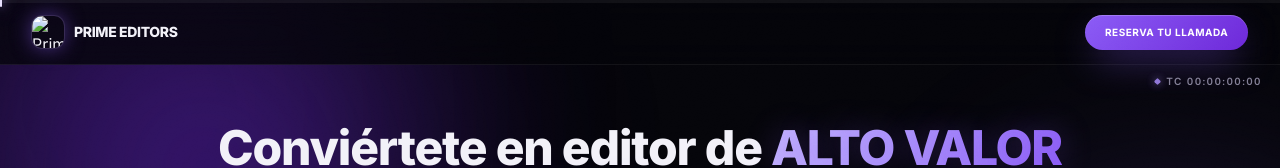
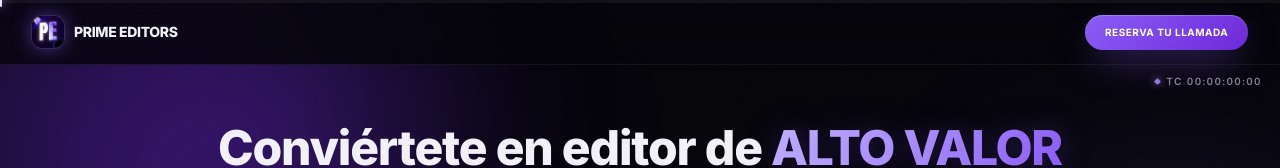
Before and after one commit to vfxmarcoo-coder/Landing, a website: page index.html in a window 1280 px wide. Shown: the top 168 px of the page. Drawn offline with nearby package versions, Linux system fonts and the light colour scheme; a script that the page names is missing.

Commit message:
Update index.html

```diff
--- a/index.html
+++ b/index.html
@@ -371,7 +371,7 @@
 <header class="site-nav fixed top-0 inset-x-0 z-50">
   <div class="max-w-[1280px] mx-auto px-6 lg:px-8 h-16 flex items-center justify-between">
     <div class="flex items-center gap-2.5">
-      <img src="PERSONALIZACION/LOGO PRIME EDITORS.png" alt="Prime Editors" class="w-8 h-8 rounded-[10px] object-cover logo-glow">
+      <img src="LOGO PRIME EDITORS.png" alt="Prime Editors" class="w-8 h-8 rounded-[10px] object-cover logo-glow">
       <span class="font-extrabold tracking-tight text-sm uppercase">Prime Editors</span>
     </div>
     <a href="#reservar" class="btn-primary text-[10px] px-5 py-2.5">
```
